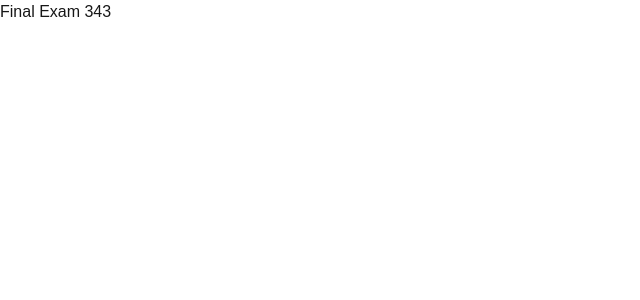
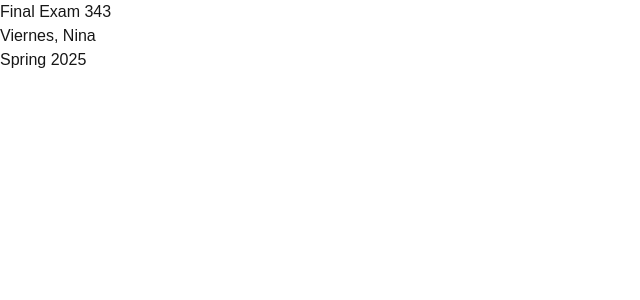
Before and after one commit to NinaViernes/final343, a Next.js app: page / in a window 1280 px wide. Shown: the top 300 px of the page, without its empty margins (0-640 px from the left). Built offline with nearby package versions, Linux system fonts and the light colour scheme.

Commit message:
modified homepage

```diff
--- a/src/app/page.jsx
+++ b/src/app/page.jsx
@@ -2,6 +2,8 @@ export default function Home() {
   return (
     <>
       <h1>Final Exam 343</h1>
+      <h2>Viernes, Nina</h2>
+      <h3>Spring 2025</h3>
 
     </>
   );
```
